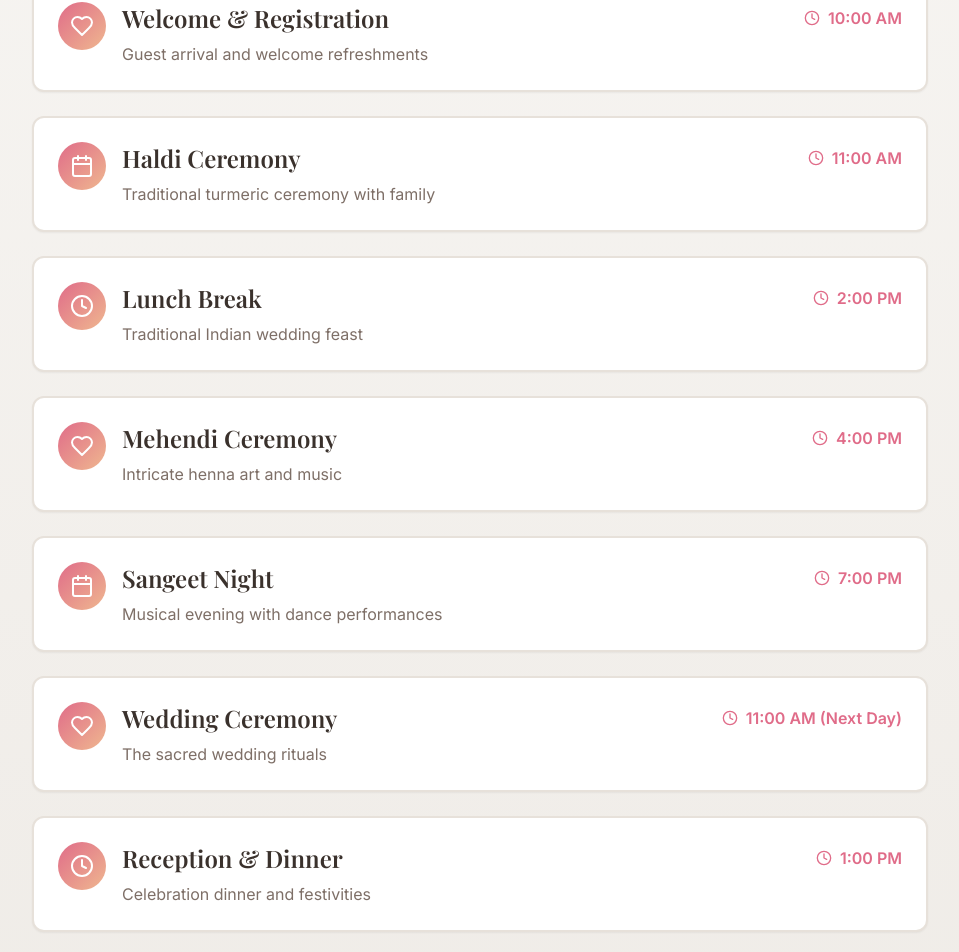
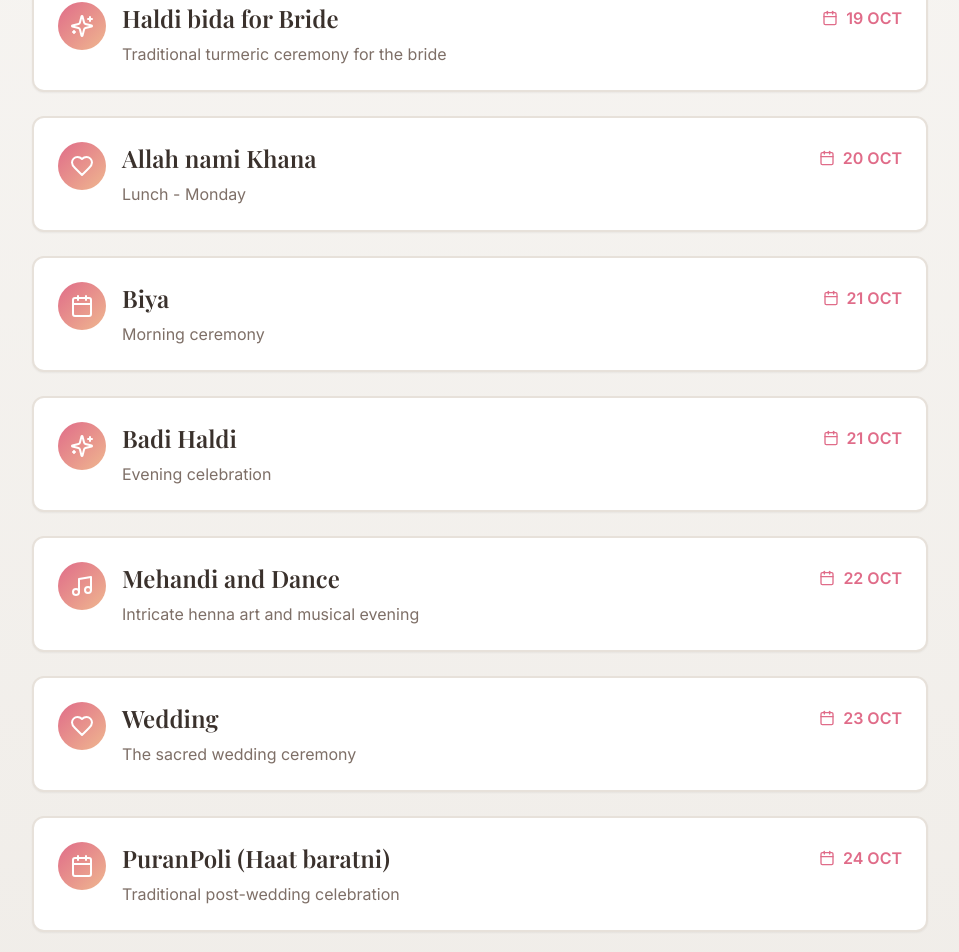
Before and after one commit to Umer36/aman-weds-happily, a React (Vite) app: page / in a window 1280 px wide. Shown: the part 676-1628 px from the top of the page, without its empty margins (160-1119 px from the left). Built offline with nearby package versions, Linux system fonts and the light colour scheme; the HTML template or start-up script is replaced by a standard one.

Commit message:
Update wedding schedule

```diff
--- a/src/pages/Index.tsx
+++ b/src/pages/Index.tsx
@@ -1,48 +1,54 @@
 import { useState, useEffect } from "react";
-import { Heart, Calendar, Clock, MapPin } from "lucide-react";
+import { Heart, Calendar, Clock, MapPin, Sparkles, Music } from "lucide-react";
 import { Card, CardContent } from "@/components/ui/card";
 import heroImage from "@/assets/wedding-hero.jpg";
 
 const scheduleEvents = [
   {
-    time: "10:00 AM",
-    title: "Welcome & Registration",
-    description: "Guest arrival and welcome refreshments",
+    date: "19 OCT",
+    title: "Haldi bida for Bride",
+    description: "Traditional turmeric ceremony for the bride",
+    icon: Sparkles,
+  },
+  {
+    date: "20 OCT",
+    title: "Allah nami Khana",
+    description: "Lunch - Monday",
     icon: Heart,
   },
   {
-    time: "11:00 AM",
-    title: "Haldi Ceremony",
-    description: "Traditional turmeric ceremony with family",
+    date: "21 OCT",
+    title: "Biya",
+    description: "Morning ceremony",
     icon: Calendar,
   },
   {
-    time: "2:00 PM",
-    title: "Lunch Break",
-    description: "Traditional Indian wedding feast",
-    icon: Clock,
+    date: "21 OCT",
+    title: "Badi Haldi",
+    description: "Evening celebration",
+    icon: Sparkles,
   },
   {
-    time: "4:00 PM",
-    title: "Mehendi Ceremony",
-    description: "Intricate henna art and music",
+    date: "22 OCT",
+    title: "Mehandi and Dance",
+    description: "Intricate henna art and musical evening",
+    icon: Music,
+  },
+  {
+    date: "23 OCT",
+    title: "Wedding",
+    description: "The sacred wedding ceremony",
     icon: Heart,
   },
   {
-    time: "7:00 PM",
-    title: "Sangeet Night",
-    description: "Musical evening with dance performances",
+    date: "24 OCT",
+    title: "PuranPoli (Haat baratni)",
+    description: "Traditional post-wedding celebration",
     icon: Calendar,
   },
   {
-    time: "11:00 AM (Next Day)",
-    title: "Wedding Ceremony",
-    description: "The sacred wedding rituals",
-    icon: Heart,
-  },
-  {
-    time: "1:00 PM",
-    title: "Reception & Dinner",
+    date: "25 OCT",
+    title: "Reception",
     description: "Celebration dinner and festivities",
     icon: Clock,
   },
@@ -114,11 +120,7 @@ const Index = () => {
               <div className="flex flex-col md:flex-row items-center justify-center gap-6 text-foreground">
                 <div className="flex items-center gap-2">
                   <Calendar className="w-5 h-5 text-primary" />
-                  <span className="font-sans">December 15-16, 2024</span>
-                </div>
-                <div className="flex items-center gap-2">
-                  <MapPin className="w-5 h-5 text-primary" />
-                  <span className="font-sans">Grand Celebration Hall</span>
+                  <span className="font-sans">19 - 25 October 2024</span>
                 </div>
               </div>
             </div>
@@ -158,8 +160,8 @@ const Index = () => {
                                 {event.title}
                               </h3>
                               <div className="flex items-center gap-2 text-primary font-semibold">
-                                <Clock className="w-4 h-4" />
-                                <span className="font-sans">{event.time}</span>
+                                <Calendar className="w-4 h-4" />
+                                <span className="font-sans">{event.date}</span>
                               </div>
                             </div>
                             <p className="text-muted-foreground font-sans">
```
